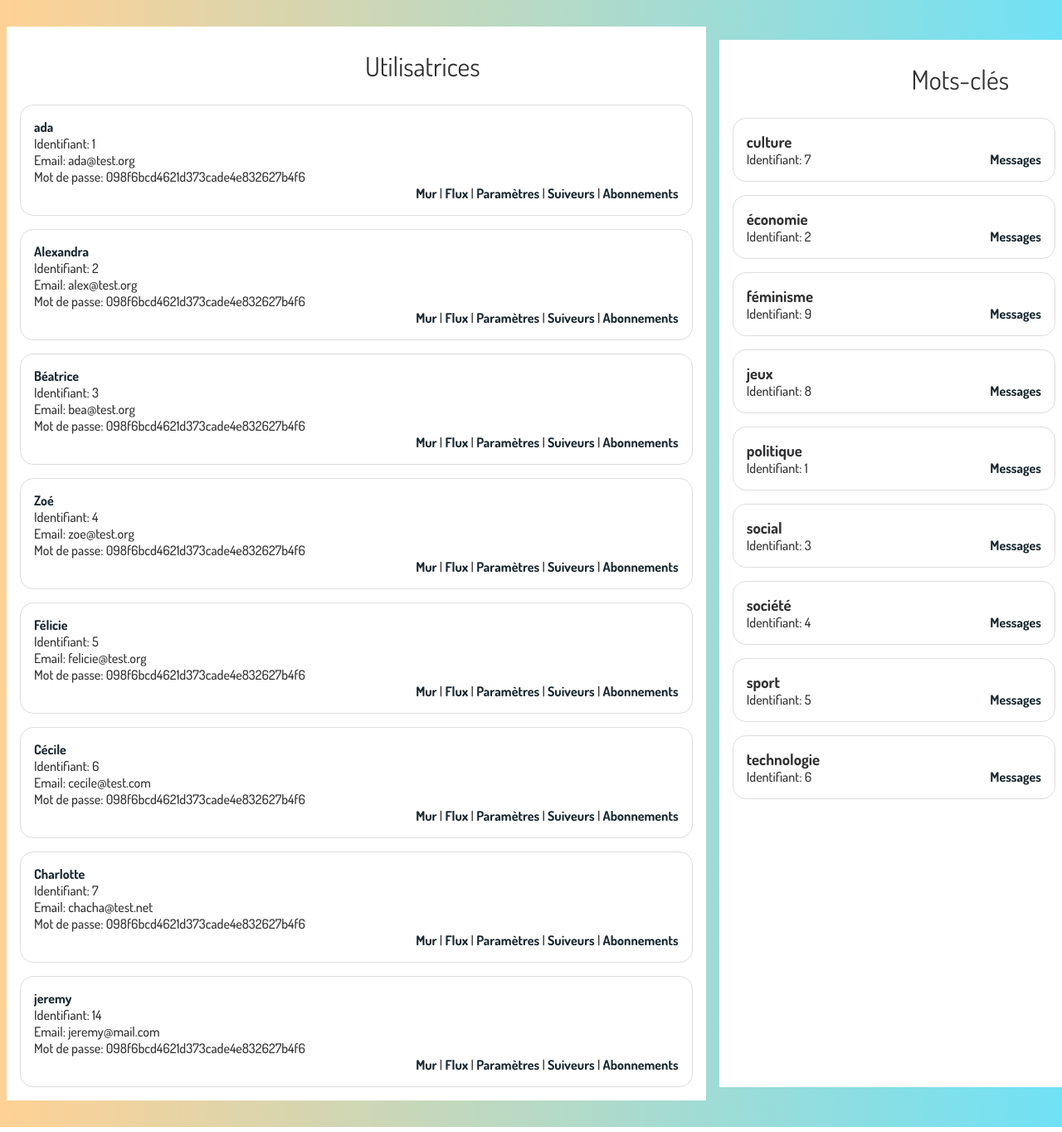
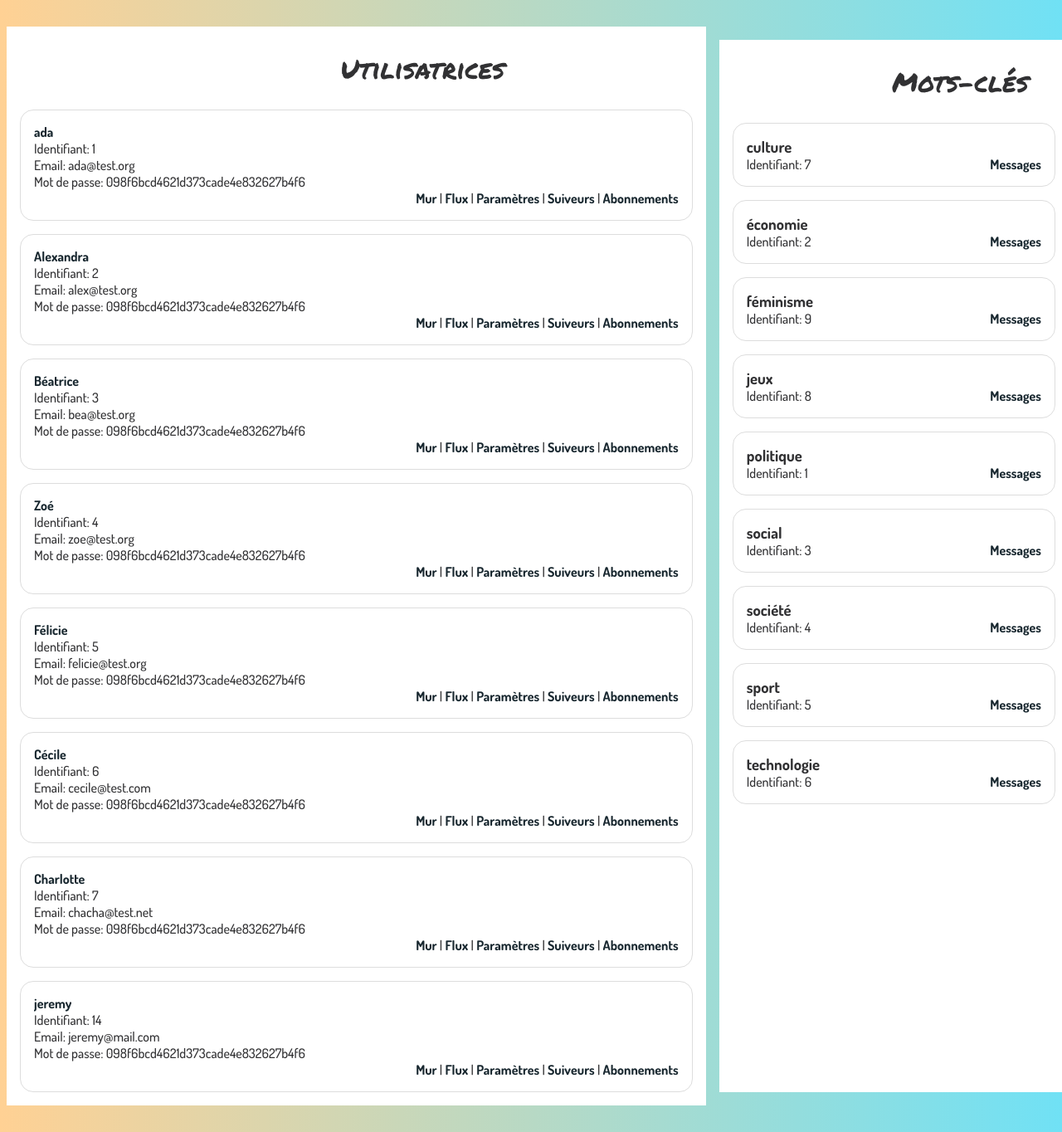
Before and after one commit to violaine-drt/Network-Les-zinzins, a PHP site: page /admin.php in a window 1280 px wide. Shown: the part 92-1456 px from the top of the page at 83% size. Run offline with PHP 8.4, Linux system fonts and the light colour scheme; data comes from the database, SQL or seed files in the repository.

Commit message:
modif polices dans css

```diff
--- a/style.css
+++ b/style.css
@@ -1,12 +1,15 @@
-@font-face {
-    font-family: "DM Sans";
-    src: url("./fonts/DM_Sans/DMSans-VariableFont_opsz,wght.ttf") format("opentype"),
-}
 
 @font-face {
     font-family: "Dosis";
-    src: url("./fonts/Dosis/Dosis-VariableFont_wght.ttf") format("opentype");
+    src: url("./fonts/Dosis/Dosis-VariableFont_wght.ttf") format("opentype"),
 }
+
+
+@font-face {
+    font-family: "PermanentMarker";
+    src: url("./fonts/Permanent_Marker/PermanentMarker-Regular.ttf") format("opentype"),
+}
+
 
 
 
```
